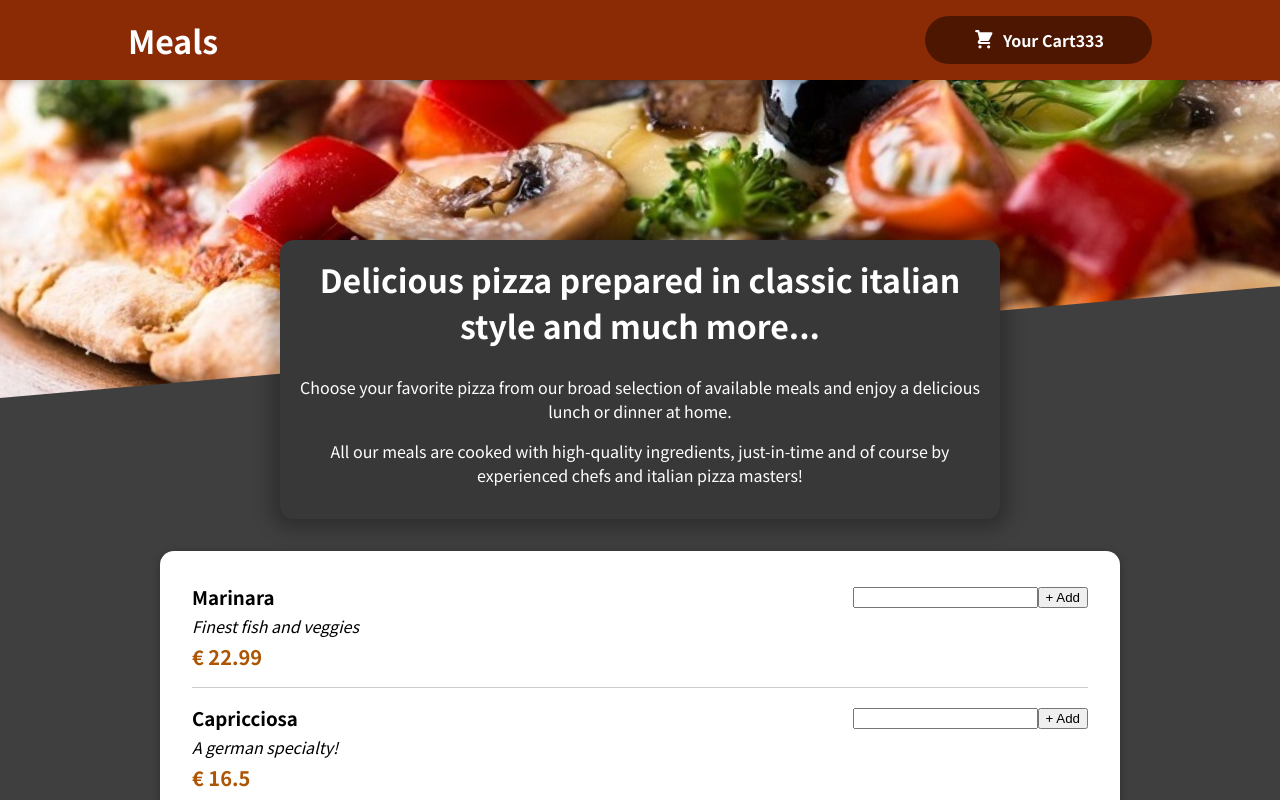
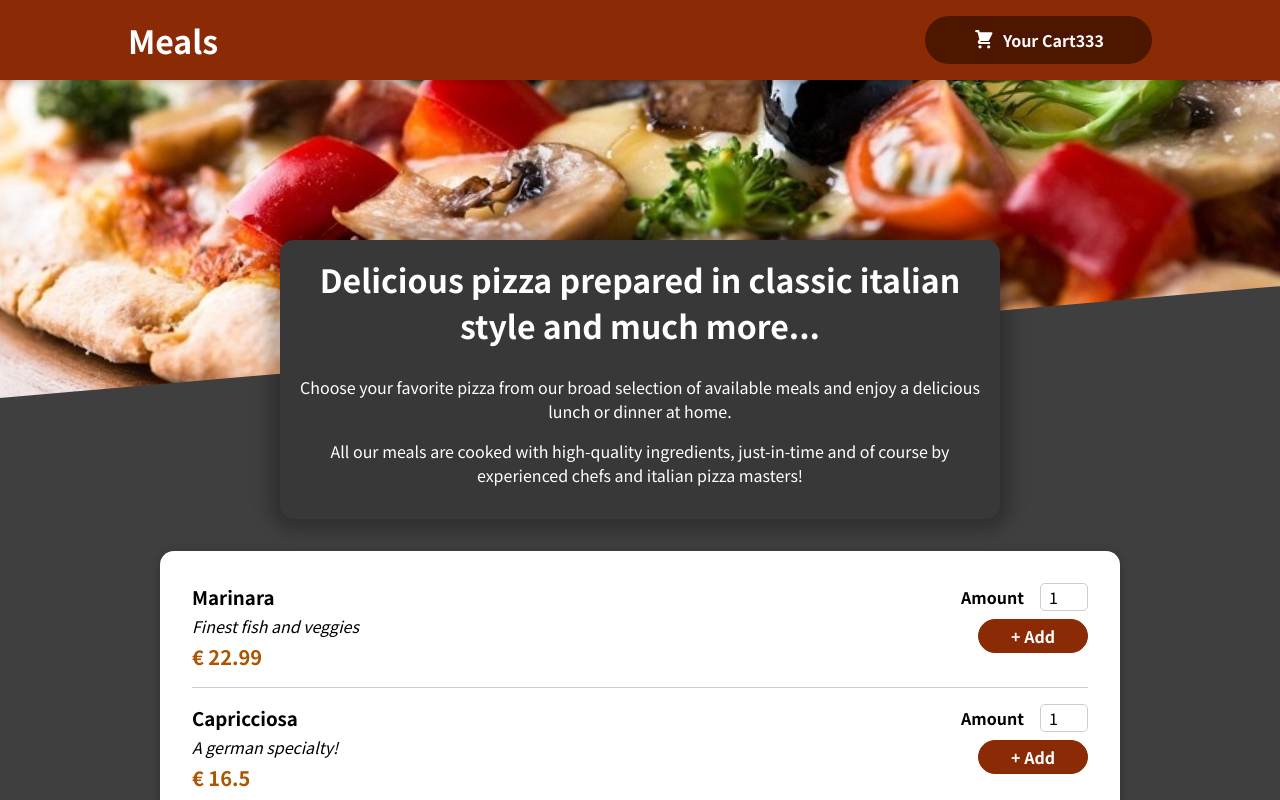
Before and after one commit to rado88x/React---Food-Order-App, a React (Create React App) app: page / in a window 1280 px wide. Shown: the top 800 px of the page. Built offline with nearby package versions, Linux system fonts and the light colour scheme.

Commit message:
Added component : Input

```diff
--- a/src/components/Meals/MealItem/MealItemForm.js
+++ b/src/components/Meals/MealItem/MealItemForm.js
@@ -1,9 +1,20 @@
-import classes from "./MealItem.module.css";
+import Input from "../../UI/Input";
+import classes from "./MealItemForm.module.css";
 
 const MealItemForm = (props) => {
   return (
     <form className={classes.form}>
-      <input></input>
+      <Input
+        label="Amount"
+        input={{
+          id: "amount",
+          type: "number",
+          min: "1",
+          max: "5",
+          step: "1",
+          defaultValue: "1",
+        }}
+      />
       <button>+ Add</button>
     </form>
   );
--- /dev/null
+++ b/src/components/UI/Input.js
@@ -0,0 +1,12 @@
+import classes from "./Input.module.css";
+
+const Input = (props) => {
+   return (
+       <div className={classes.input}>
+           <label htmlFor={props.input.id}>{props.label}</label>
+           <input id={props.input.id} {...props.input}/>
+       </div>
+   )
+}
+
+export default Input;
--- /dev/null
+++ b/src/components/UI/Input.module.css
@@ -0,0 +1,18 @@
+.input {
+    display: flex;
+    align-items: center;
+    margin-bottom: 0.5rem;
+  }
+
+  .input label {
+    font-weight: bold;
+    margin-right: 1rem;
+  }
+
+  .input input {
+    width: 3rem;
+    border-radius: 5px;
+    border: 1px solid #ccc;
+    font: inherit;
+    padding-left: 0.5rem;
+  }
```
Also changed, not shown: src/components/Cart/Cart.js (added, +9 -0 lines), src/components/Cart/Cart.module.css (added), 1 other file (tests, documents, lock files or other folders).
